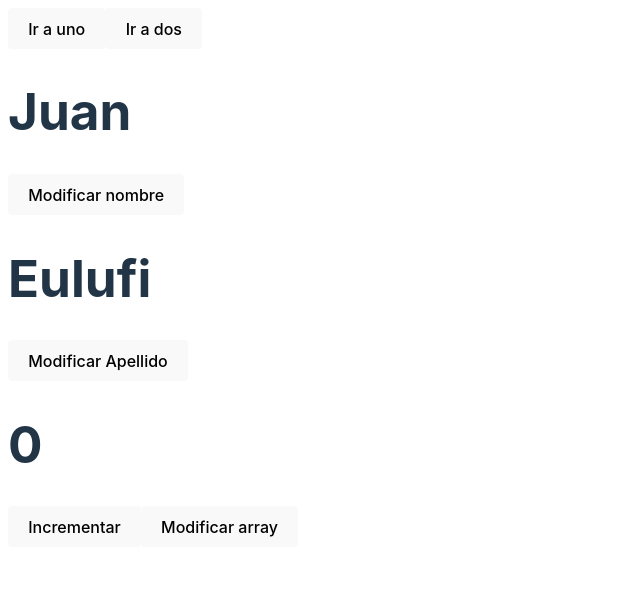
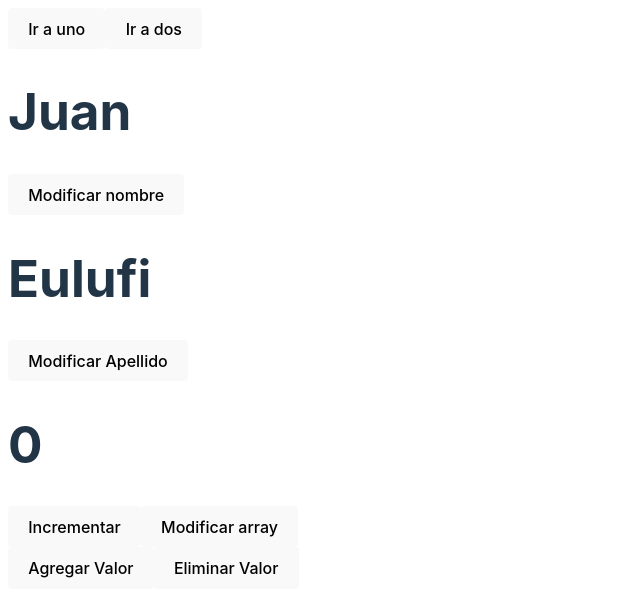
Before and after one commit to coderito/react-redux-and-redux-toolkit, a React (Vite) app: page /uno in a window 1280 px wide. Shown: the top 616 px of the page, without its empty margins (0-640 px from the left). Built offline with nearby package versions, Linux system fonts and the light colour scheme.

Commit message:
agregar y eliminar valor

```diff
--- a/src/components/Uno.jsx
+++ b/src/components/Uno.jsx
@@ -4,6 +4,8 @@ import {
   guardarApellido,
   guardarNombre,
   modificarMatriz,
+  agregarValorMatriz,
+  eliminarValorMatriz,
 } from "../store/misSlice";
 import { incrementarPuntuacion } from "../store/misSlice";
 
@@ -36,6 +38,23 @@ export default function Uno() {
     );
   };
 
+  const agregarValor = () => {
+    dispatch(
+      agregarValorMatriz({
+        nuevoNombre: "Vue",
+        nuevoInicio: "Mayo del 2012",
+      })
+    );
+  };
+
+  const eliminarValor = () => {
+    dispatch(
+      eliminarValorMatriz({
+        nombreEliminar: "react",
+      })
+    );
+  };
+
   return (
     <div>
       <h1>{miNombre}</h1>
@@ -48,6 +67,11 @@ export default function Uno() {
       <button onClick={incrementar}>Incrementar</button>
 
       <button onClick={clickModificarMatriz}>Modificar array</button>
+
+      <div>
+        <button onClick={agregarValor}>Agregar Valor</button>
+        <button onClick={eliminarValor}>Eliminar Valor</button>
+      </div>
     </div>
   );
 }
--- a/src/store/misSlice.js
+++ b/src/store/misSlice.js
@@ -24,6 +24,17 @@ export const origenSlice = createSlice({
       state.bibliotecas[indice].nombre = nuevoNombre;
       state.bibliotecas[indice].inicio = nuevoInicio;
     },
+    agregarValorMatriz: (state, action) => {
+      const { nuevoNombre, nuevoInicio } = action.payload;
+      state.bibliotecas = [
+        ...state.bibliotecas,
+        { nombre: nuevoNombre, inicio: nuevoInicio },
+      ];
+    },
+    eliminarValorMatriz: (state, action) => {
+      const { nombreEliminar } = action.payload;
+      state.bibliotecas = state.bibliotecas.filter(biblioteca => biblioteca.nombre !== nombreEliminar);
+    }
   },
 });
 
@@ -37,6 +48,5 @@ export const otroSlice = createSlice({
   },
 });
 
-export const { guardarNombre, guardarApellido, modificarMatriz } =
-  origenSlice.actions;
+export const { guardarNombre, guardarApellido, modificarMatriz, agregarValorMatriz,eliminarValorMatriz } = origenSlice.actions;
 export const { incrementarPuntuacion } = otroSlice.actions;
```
